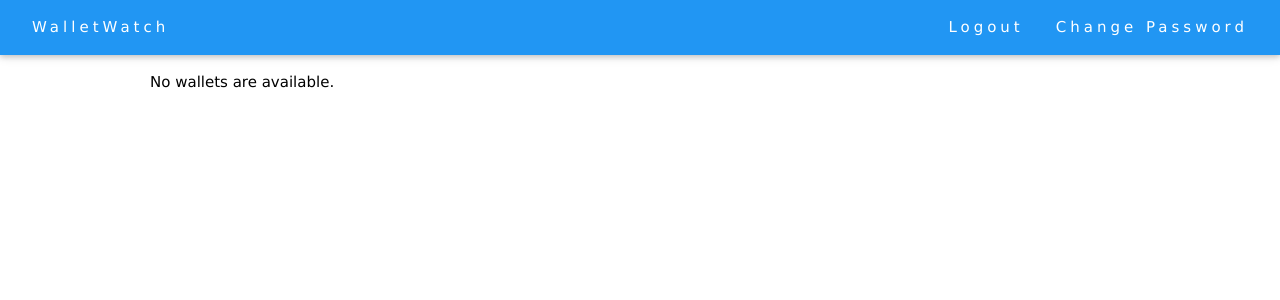
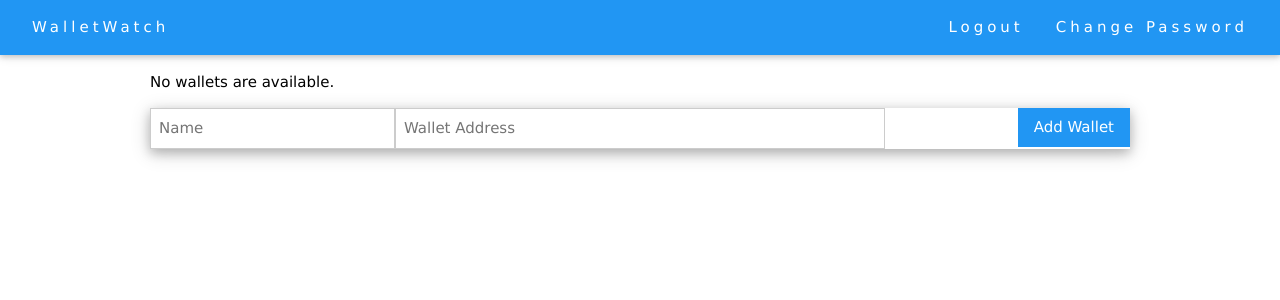
Before and after one commit to N-Schaef/xDai-Wallet-Tools, a Django app: page /wallets in a window 1280 px wide. Shown: the top 300 px of the page. Run offline with Django 3.2, Linux system fonts and the light colour scheme; the visitor is signed in with stand-in values (Sample User, id 1); data that the repository does not hold is empty; parts of the project's set-up code (start-up, migrations or seed data) failed here and were passed over.

Commit message:
Added add wallet functionality

```diff
--- a/walletview/helper/blockscout/blockscout.py
+++ b/walletview/helper/blockscout/blockscout.py
@@ -28,6 +28,7 @@ def fetch_wallet_balance(address):
     if(balance_response.ok):
         balance_data = balance_response.json()
         return balance_data["result"]
+    return None
 
 
 
--- a/walletview/templates/walletview/index.html
+++ b/walletview/templates/walletview/index.html
@@ -27,4 +27,21 @@
   {% else %}
       <p>No wallets are available.</p>
   {% endif %}
+  <div class="w3-card-4 w3-margin-bottom">
+    <form method="post" action="{% url 'add_wallet' %}">
+    {% csrf_token %}
+      <div class="w3-row">
+        <div class="w3-quarter">
+        <input type="text" id="name" name="name"  placeholder="Name" class="w3-input w3-border">
+        </div>
+        <div class="w3-half">
+        <input type="text" id="wallet" name="wallet"  placeholder="Wallet Address" class="w3-input w3-border">
+        </div>
+        <div class="w3-rest w3-right-align">
+        <button type="submit" class="w3-btn w3-blue">Add Wallet</button>
+        </div>
+      </div>
+    </form>
+
+  </div>
 {% endblock %}
--- a/walletview/urls.py
+++ b/walletview/urls.py
@@ -6,6 +6,7 @@ from . import views
 urlpatterns = [
     path('',login_required(views.IndexView.as_view()), name='wallets'),
     path('wallets',login_required(views.IndexView.as_view()) , name='wallets'),
+    path('wallets/add',views.add_wallet , name='add_wallet'),
     path('<int:wallet_id>', views.wallet, name='wallet'),
     path('token/<int:token_id>', views.tokens, name='tokens'),
 ]
--- a/walletview/views.py
+++ b/walletview/views.py
@@ -1,8 +1,11 @@
+from walletview.helper import blockscout
+from django.conf.urls import url
+from walletview.forms.wallet import WatchWalletForm
 from django.views import generic
 from django import template
 from django.http import HttpResponse
 from django.http.response import Http404
-from django.shortcuts import get_object_or_404, render
+from django.shortcuts import get_object_or_404, redirect, render
 from django.contrib.auth.decorators import login_required
 from .models import Wallet, WatchWallet, format_money
 # Create your views here.
@@ -35,6 +38,18 @@ def wallet(request, wallet_id):
     wallet = get_object_or_404(Wallet, pk=wallet_id)
     return render(request, 'walletview/wallet.html', {'wallet': wallet})
 
+@login_required
+def add_wallet(request):
+    if request.method == "POST":
+        name = request.POST.get("name")
+        wallet = request.POST.get("wallet").lower()
+        if blockscout.fetch_wallet_balance(wallet) is not None:
+            (wallet,created_wallet) = Wallet.objects.get_or_create(address=wallet,verified=True)
+            (watch,_) = WatchWallet.objects.get_or_create(user=request.user,wallet=wallet,name=name)
+            if created_wallet:
+                wallet.update()
+    return redirect("wallets")
+
 
 def tokens(request, token_id):
     response = "You're looking at the token %s."
```
